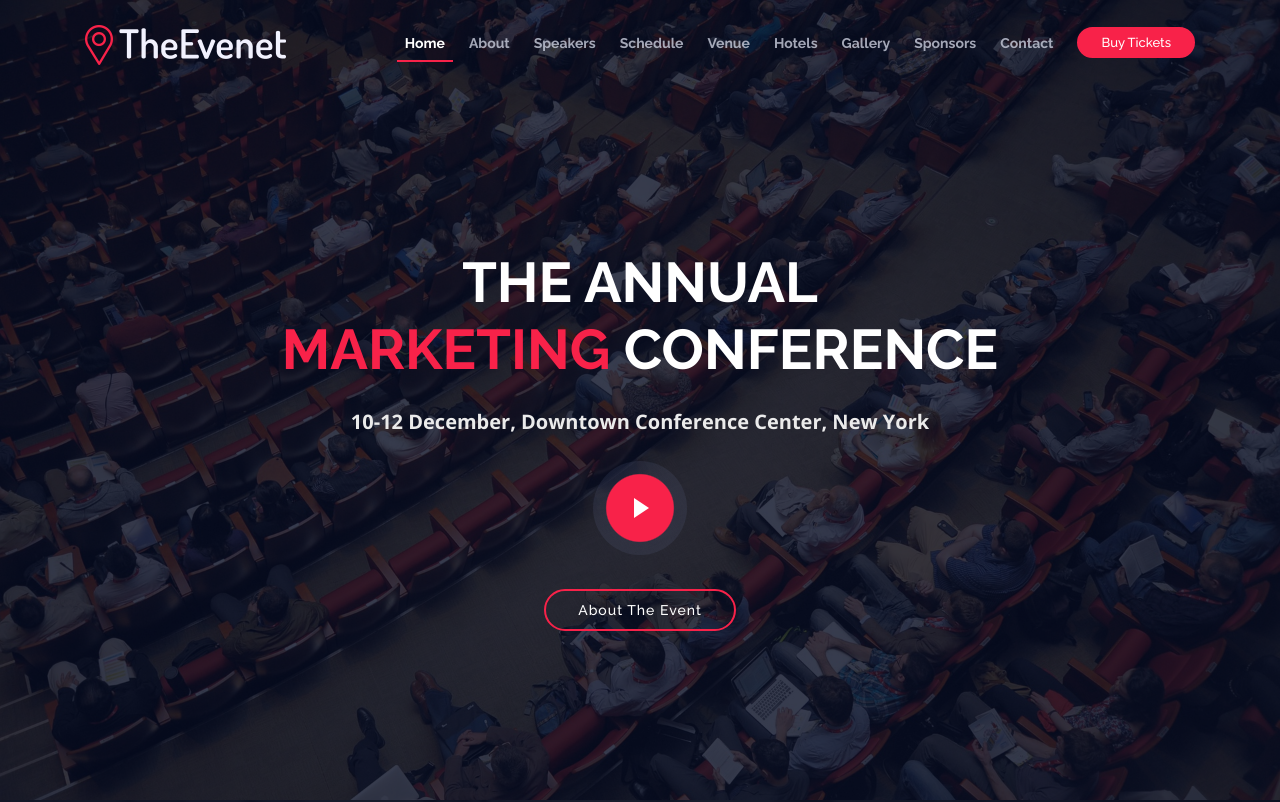
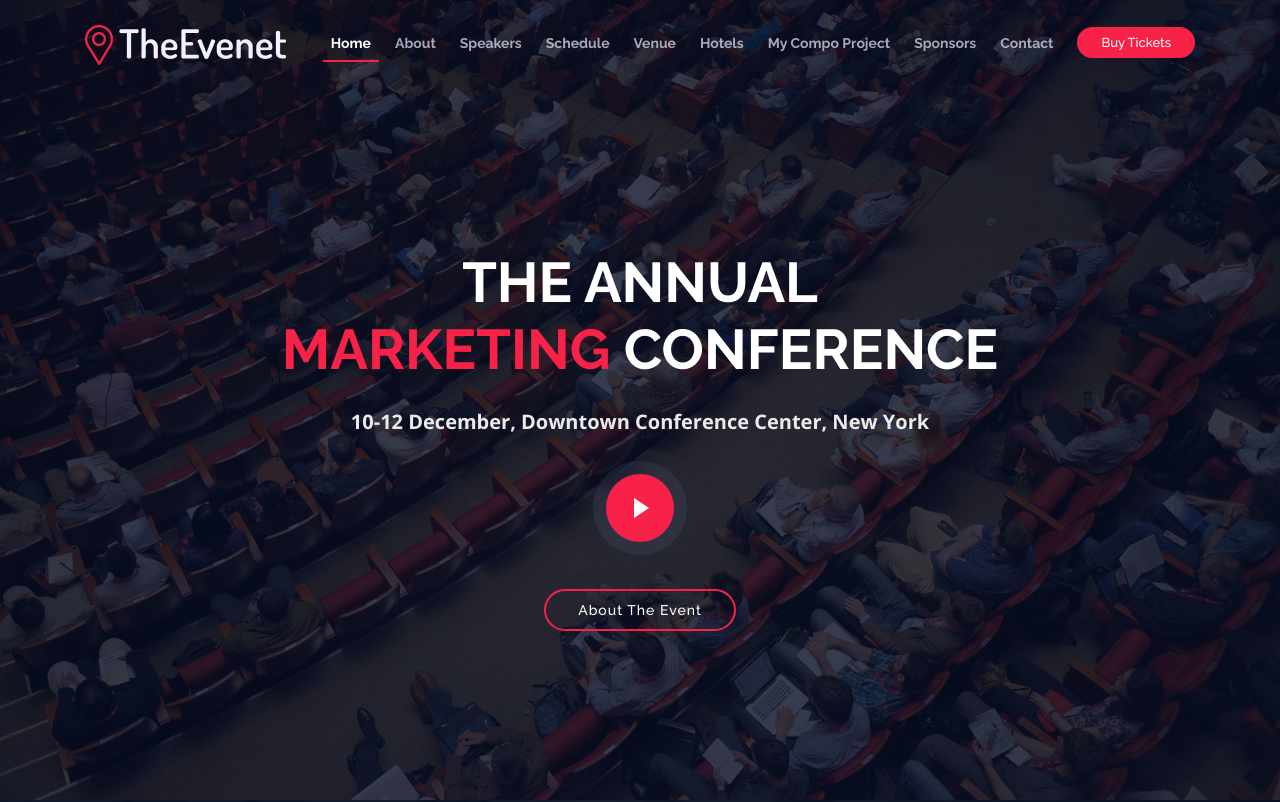
Before and after one commit to natthasit/1234, a plain HTML site: page index.html in a window 1280 px wide. Shown: the top 802 px of the page. Drawn offline with nearby package versions, Linux system fonts and the light colour scheme.

Commit message:
Update index.html

```diff
--- a/index.html
+++ b/index.html
@@ -57,7 +57,7 @@
           <li><a href="#schedule">Schedule</a></li>
           <li><a href="#venue">Venue</a></li>
           <li><a href="#hotels">Hotels</a></li>
-          <li><a href="#gallery">Gallery</a></li>
+          <li><a href="#project">My Compo Project</a></li>
           <li><a href="#supporters">Sponsors</a></li>
           <li><a href="#contact">Contact</a></li>
           <li class="buy-tickets"><a href="#buy-tickets">Buy Tickets</a></li>
```
